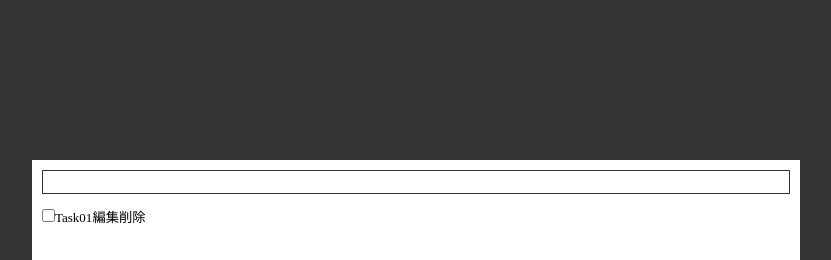
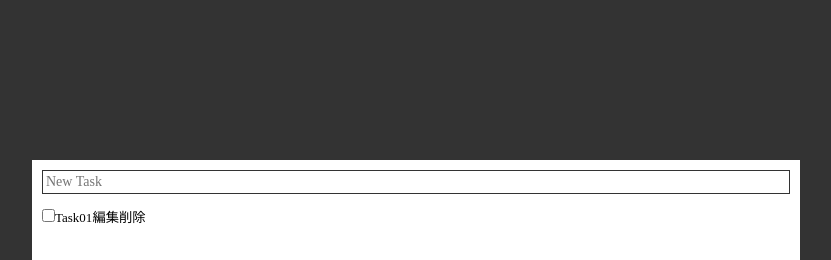
Before and after one commit to Yoshiyuki-Iwasaki/redux-toolkit-check, a React (Create React App) app: page / in a window 1280 px wide. Shown: the top 260 px of the page, without its empty margins (224-1055 px from the left). Built offline with nearby package versions, Linux system fonts and the light colour scheme.

Commit message:
fix taskinput component.

```diff
--- a/src/components/molucules/TaskInput/index.tsx
+++ b/src/components/molucules/TaskInput/index.tsx
@@ -3,21 +3,39 @@ import { useForm } from "react-hook-form";
 import { useDispatch } from "react-redux";
 import { createTask } from "../../../features/task/taskSlice";
 import { InputForm, InputLayout } from "./style";
+import { TaskInputType } from "./type";
 
-const TaskInput: React.FC = () => {
+const TaskInput: React.FC<TaskInputType> = ({ edit }) => {
   const dispatch = useDispatch();
   const { register, handleSubmit, reset } = useForm();
 
-  const onSubmit = (data: any) => {
-    console.log(data);
+  const handleCreate = (data: any) => {
     dispatch(createTask(data.taskTitle));
     reset();
   };
 
+  const handleEdit = () => {
+    console.log("test");
+  };
+
   return (
-    <InputForm onSubmit={handleSubmit(onSubmit)}>
-      <InputLayout {...register("taskTitle", { required: true })} />
-    </InputForm>
+    <>
+      <InputForm
+        onSubmit={edit ? handleSubmit(handleEdit) : handleSubmit(handleCreate)}
+      >
+        <InputLayout
+          placeholder={edit ? "Edit Task" : "New Task"}
+          defaultValue={edit ? "defaultValue" : ""}
+          {...register("taskTitle", { required: true })}
+        />
+        {edit && (
+          <>
+            <button onClick={() => console.log("Submit")}>Submit</button>
+            <button onClick={() => console.log("Cancel")}>Cancel</button>
+          </>
+        )}
+      </InputForm>
+    </>
   );
 };
 
--- a/src/components/molucules/TaskInput/type.ts
+++ b/src/components/molucules/TaskInput/type.ts
@@ -1,4 +1,3 @@
 export type TaskInputType = {
-  setTasks: any;
-  tasks: any;
+  edit?: boolean;
 };
```
